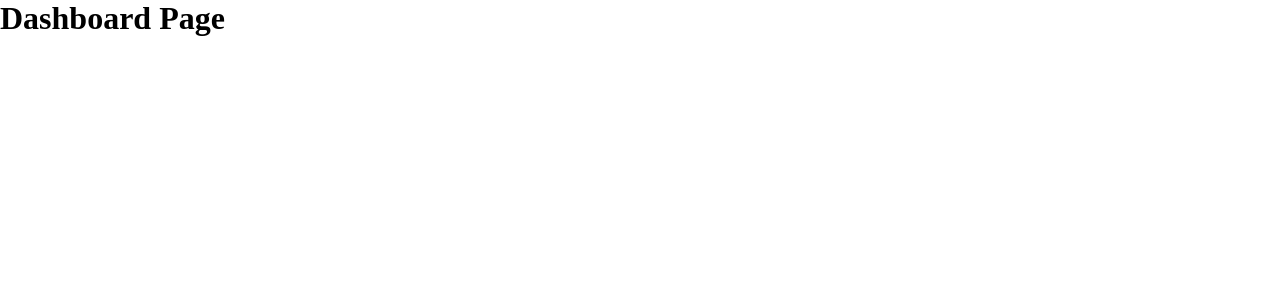
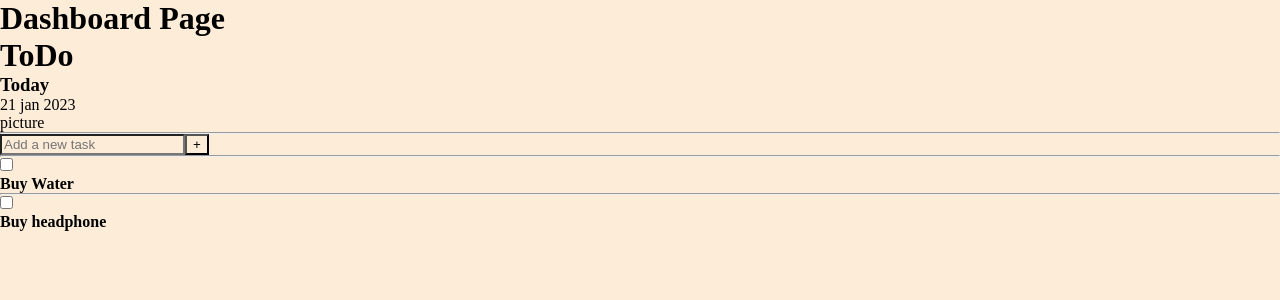
Before and after one commit to Daniel-Charles-J/todo-with-mern, a React (Create React App) app in the folder client/: page / in a window 1280 px wide. Shown: the top 300 px of the page. Built offline with nearby package versions, Linux system fonts and the light colour scheme.

Commit message:
html completed

```diff
--- a/client/src/Component/Dashboard/Dashboard.css
+++ b/client/src/Component/Dashboard/Dashboard.css
@@ -1,4 +1,11 @@
 *{
     margin: 0;
     box-sizing: border-box;
+    background-color: rgb(252, 236, 216);
 }
+
+.main-container{
+    background-color: rgb(255, 251, 251);
+    height: auto;
+    width: auto;
+}
--- a/client/src/Component/Dashboard/Dashboard.js
+++ b/client/src/Component/Dashboard/Dashboard.js
@@ -3,6 +3,38 @@ const Dashboard = () => {
     return(
         <div>
             <h1>Dashboard Page</h1>
+            <div className="main-container">
+
+               <div className="title-card">
+                  <div><h1>ToDo</h1></div>
+                  <div>
+                    <h3>Today</h3>
+                    <p>21 jan 2023</p>
+                    <p>picture</p>
+                  </div>
+               </div>
+               <hr/>
+
+               <div className="input-container">
+                 <div>
+                    <input placeholder="Add a new task" type="text"></input>
+                    <button>+</button>
+                 </div>
+               </div>
+               <hr/>
+
+               <div className="task-container">
+                  <div className="bending">
+                    <input type="checkbox"></input>
+                    <h4>Buy Water</h4>
+                  </div>
+                  <hr/>
+                  <div className="completed">
+                    <input type="checkbox"></input>
+                    <h4>Buy headphone</h4>
+                  </div>
+               </div>
+            </div>
         </div>
     )
 }
```
